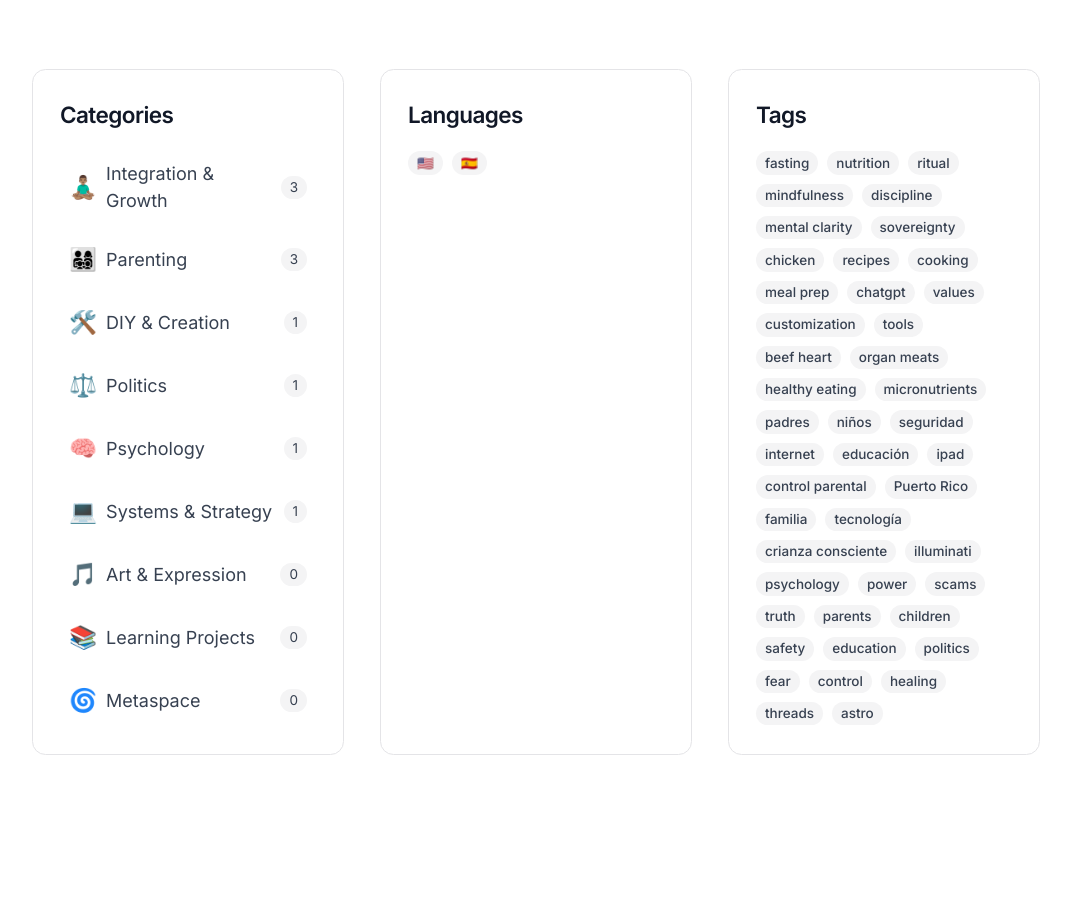
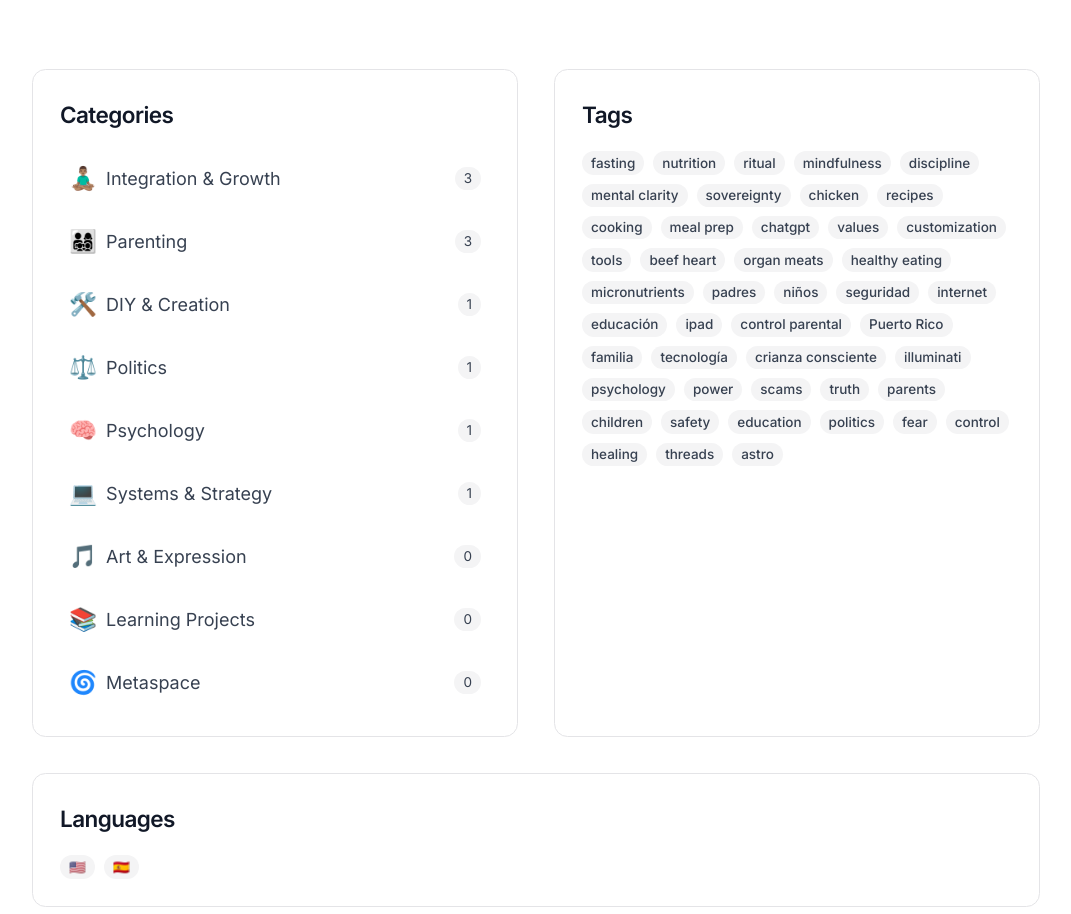
Before and after one commit to antoniwan/blog, an Astro site: page / in a window 1280 px wide. Shown: the part 4738-5652 px from the top of the page, without its empty margins (104-1175 px from the left). Built offline with nearby package versions, Linux system fonts and the light colour scheme; Astro itself is replaced by a stand-in of ours.

Commit message:
Refactor index page: reorganize categories and tags sections into a grid layout for improved structure and readability

```diff
--- a/src/pages/index.astro
+++ b/src/pages/index.astro
@@ -83,7 +83,9 @@
 		</section>
 
 		{/* Filtering Sections */}
-		<div class="grid grid-cols-1 md:grid-cols-3 gap-8">
+		<div class="space-y-8">
+			{/* Categories and Tags Row */}
+			<div class="grid grid-cols-1 md:grid-cols-2 gap-8">
 				{/* Categories */}
 				<div class="bg-white dark:bg-zinc-900 rounded-xl border border-zinc-200 dark:border-zinc-800 p-6">
 					<h2 class="text-lg font-semibold mb-4 text-gray-900 dark:text-gray-100">Categories</h2>
@@ -106,21 +108,6 @@
 					</nav>
 				</div>
 
-			{/* Languages */}
-			<div class="bg-white dark:bg-zinc-900 rounded-xl border border-zinc-200 dark:border-zinc-800 p-6">
-				<h2 class="text-lg font-semibold mb-4 text-gray-900 dark:text-gray-100">Languages</h2>
-				<div class="flex flex-wrap gap-2">
-					{[...allLanguages].map(lang => (
-						<a
-							href={`/language/${lang}/`}
-							class="text-xs px-2 py-0.5 rounded-full bg-zinc-100 dark:bg-zinc-800 font-medium text-gray-700 dark:text-gray-300 hover:bg-zinc-200 dark:hover:bg-zinc-700 transition-colors"
-						>
-							{getLanguageFlag(lang)}
-						</a>
-					))}
-				</div>
-			</div>
-
 				{/* Tags */}
 				<div class="bg-white dark:bg-zinc-900 rounded-xl border border-zinc-200 dark:border-zinc-800 p-6">
 					<h2 class="text-lg font-semibold mb-4 text-gray-900 dark:text-gray-100">Tags</h2>
@@ -131,6 +118,22 @@
 								class="text-xs px-2 py-0.5 rounded-full bg-zinc-100 dark:bg-zinc-800 font-medium text-gray-700 dark:text-gray-300 hover:bg-zinc-200 dark:hover:bg-zinc-700 transition-colors"
 							>
 								{tag}
+							</a>
+						))}
+					</div>
+				</div>
+			</div>
+
+			{/* Languages Row */}
+			<div class="bg-white dark:bg-zinc-900 rounded-xl border border-zinc-200 dark:border-zinc-800 p-6">
+				<h2 class="text-lg font-semibold mb-4 text-gray-900 dark:text-gray-100">Languages</h2>
+				<div class="flex flex-wrap gap-2">
+					{[...allLanguages].map(lang => (
+						<a
+							href={`/language/${lang}/`}
+							class="text-xs px-2 py-0.5 rounded-full bg-zinc-100 dark:bg-zinc-800 font-medium text-gray-700 dark:text-gray-300 hover:bg-zinc-200 dark:hover:bg-zinc-700 transition-colors"
+						>
+							{getLanguageFlag(lang)}
 						</a>
 					))}
 				</div>
```
Lines whose indentation alone changed are shown as unchanged.
